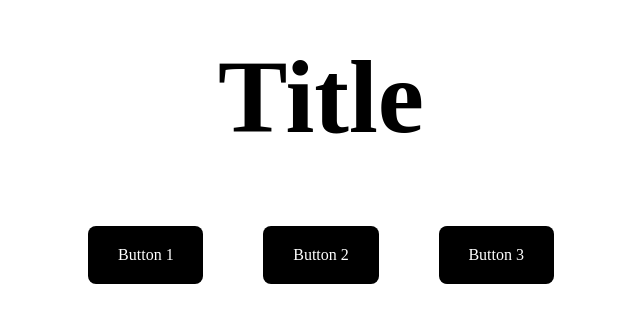
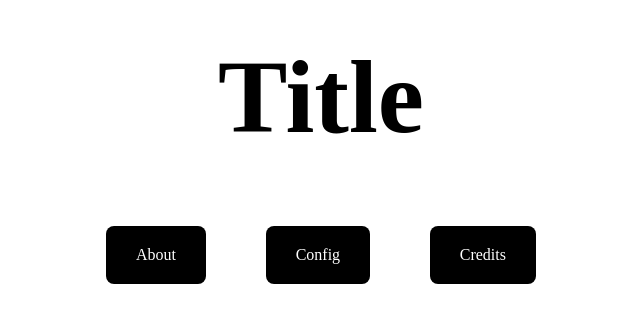
Before and after one commit to unamimo/unamimo.github.io, a React (Vite) app in the folder react-development-proj/: page / in a window 1280 px wide. Shown: the part 259-582 px from the top of the page, without its empty margins (319-959 px from the left). Built offline with nearby package versions, Linux system fonts and the light colour scheme.

Commit message:
chore: Change button names in title page

```diff
--- a/react-development-proj/src/pages/App/App.tsx
+++ b/react-development-proj/src/pages/App/App.tsx
@@ -13,13 +13,13 @@ function App() {
         </h1>
         <div style={{ textAlign: "center"}} role='navigation'>
           <MyLink to='page1' renderAsButton={true}>
-            Button 1
+            About
           </MyLink>
           <MyLink to='page2' renderAsButton={true}>
-            Button 2
+            Config
           </MyLink>
           <MyLink to='page3' renderAsButton={true}>
-            Button 3
+            Credits
           </MyLink>
         </div>
       </TitleLayout>
```
